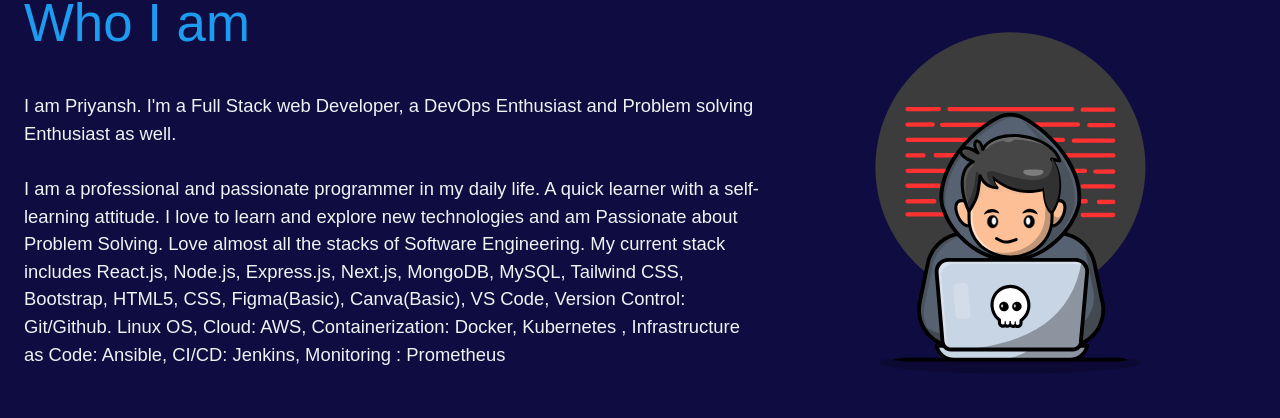
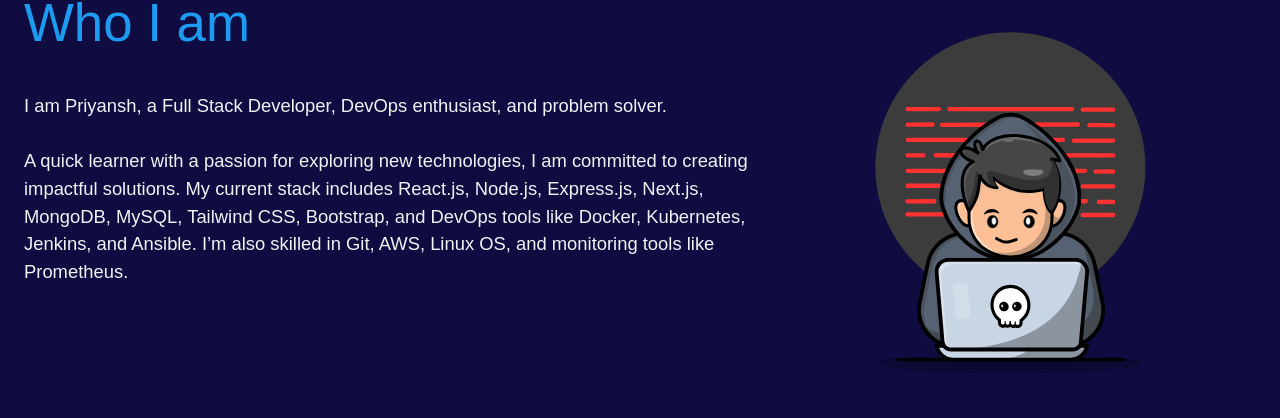
Before and after one commit to priyansh2120/protflio, a Next.js app: page / in a window 1280 px wide. Shown: the part 145-563 px from the top of the page. Built offline with nearby package versions, Linux system fonts and the light colour scheme.

Commit message:
Update about-data.js

```diff
--- a/src/data/about-data.js
+++ b/src/data/about-data.js
@@ -1,8 +1,8 @@
 export const aboutData = {
   title: "Who I am",
   description1:
-    "I am Priyansh. I'm a Full Stack web Developer, a DevOps Enthusiast and Problem solving Enthusiast as well.",
+    "I am Priyansh, a Full Stack Developer, DevOps enthusiast, and problem solver.",
   description2:
-    "I am a professional and passionate programmer in my daily life. A quick learner with a self-learning attitude. I love to learn and explore new technologies and am Passionate about Problem Solving. Love almost all the stacks of Software Engineering. My current stack includes React.js, Node.js, Express.js, Next.js, MongoDB, MySQL, Tailwind CSS, Bootstrap, HTML5, CSS, Figma(Basic), Canva(Basic), VS Code, Version Control: Git/Github.  Linux OS, Cloud: AWS, Containerization: Docker, Kubernetes , Infrastructure as Code: Ansible, CI/CD: Jenkins, Monitoring : Prometheus",
+    "A quick learner with a passion for exploring new technologies, I am committed to creating impactful solutions. My current stack includes React.js, Node.js, Express.js, Next.js, MongoDB, MySQL, Tailwind CSS, Bootstrap, and DevOps tools like Docker, Kubernetes, Jenkins, and Ansible. I’m also skilled in Git, AWS, Linux OS, and monitoring tools like Prometheus.",
   image: 1,
 };
```
